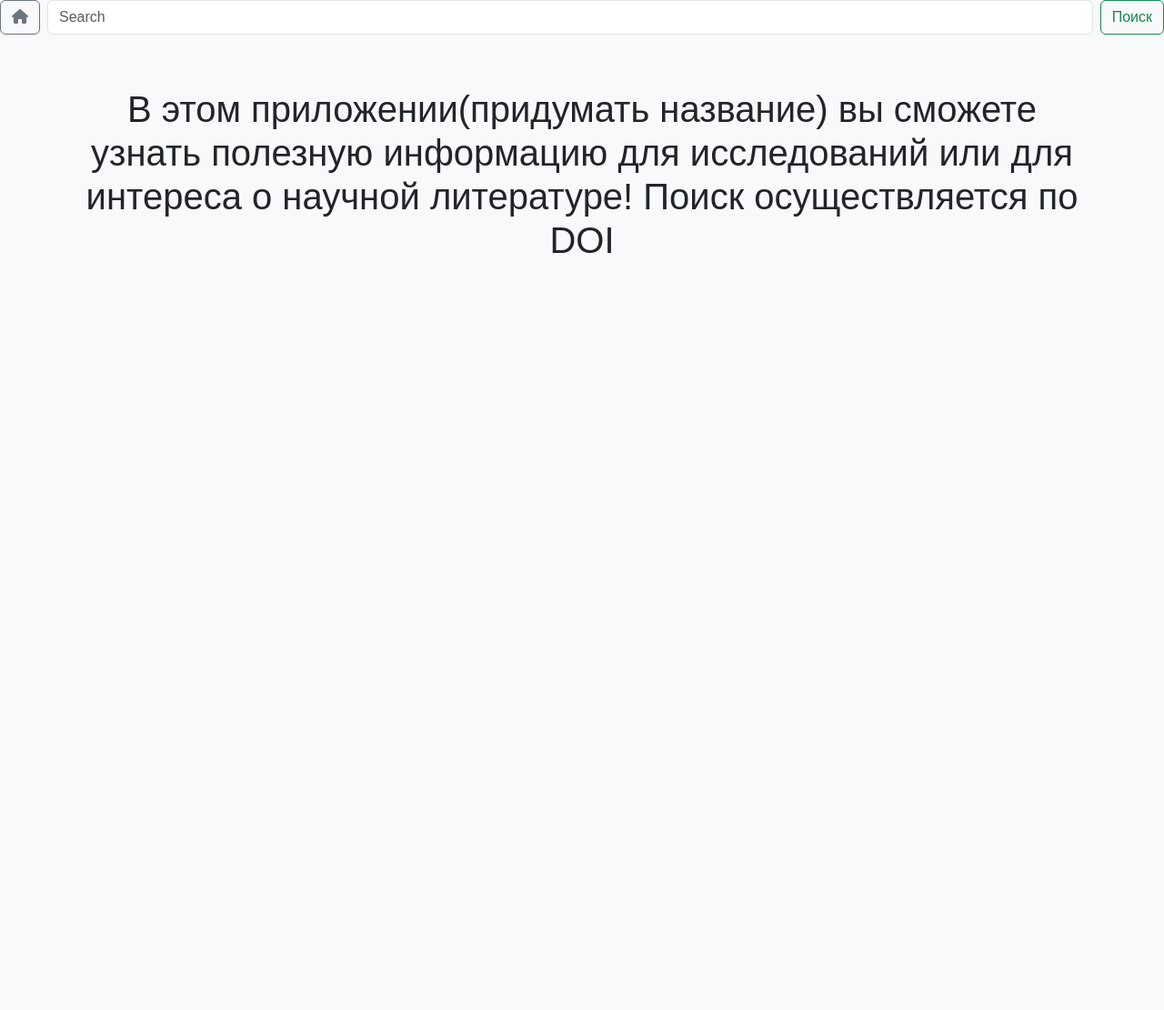
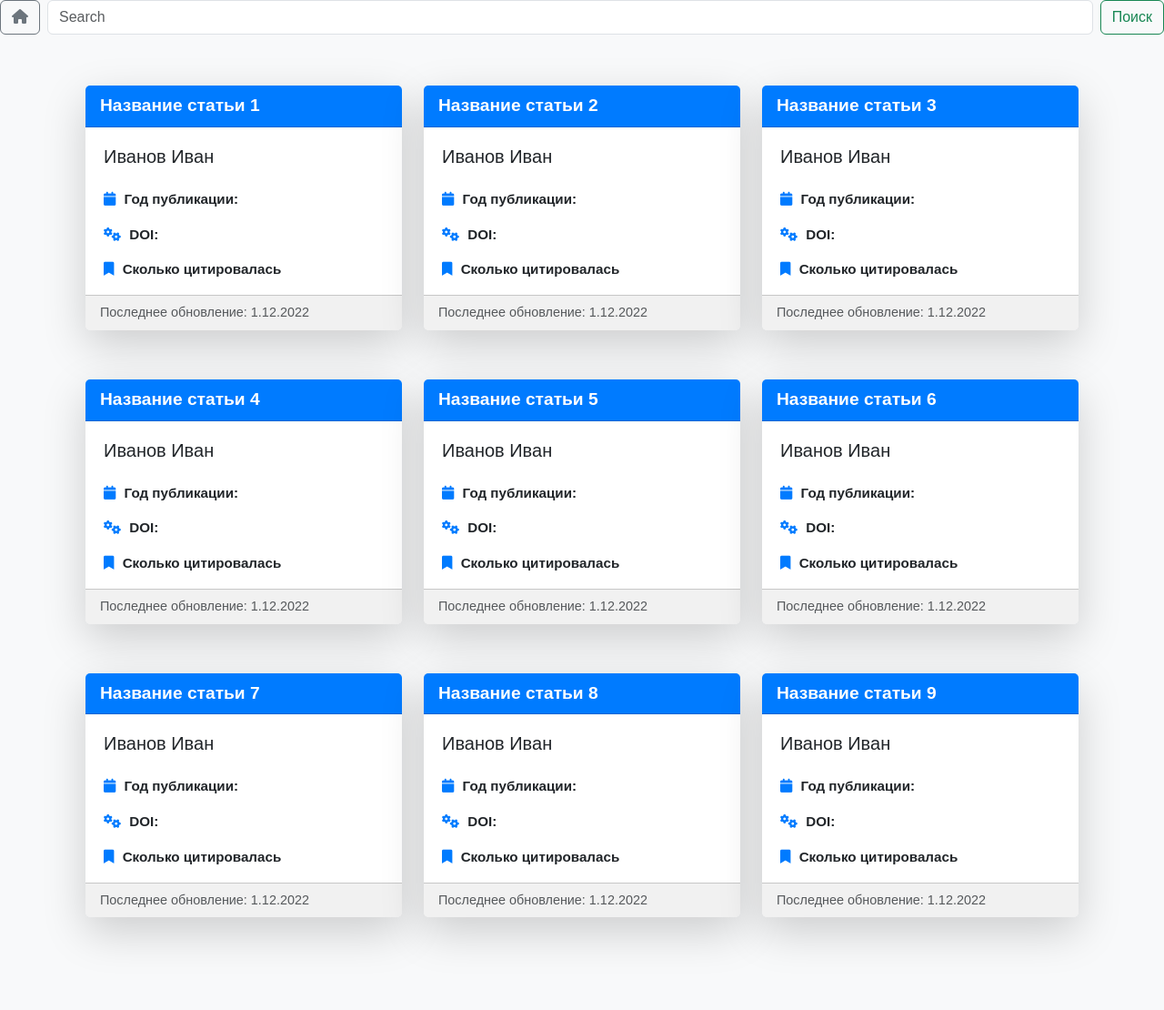
Before and after one commit to olegpockord/AppForAnalyze, a Django app: page / in a window 1280 px wide. Shown: the whole page at 91% size. Before the commit the page ends 278 px from the top, so only its background shows below. Run offline with Django 5.2, Linux system fonts and the light colour scheme; parts of the project's set-up code (start-up, migrations or seed data) failed here and were passed over; some libraries are stand-ins or nearby versions.

Commit message:
preparing for next update

```diff
--- a/AppForAnalyze/urls.py
+++ b/AppForAnalyze/urls.py
@@ -16,9 +16,13 @@ Including another URLconf
 """
 from django.contrib import admin
 from django.urls import include, path
+from AppForAnalyze.settings import DEBUG
 
 urlpatterns = [
     path('admin/', admin.site.urls),
     path('', include('main.urls', namespace='main')),
     path('search/', include('onearticle.urls', namespace='onearticle'))
 ]
+
+if DEBUG:
+    urlpatterns +=[path("__debug__/", include("debug_toolbar.urls")),]
--- a/common/mixins.py
+++ b/common/mixins.py
@@ -19,7 +19,7 @@ class GraphMixin:
             citiation_by_years = json["counts_by_year"]
 
             quantity_of_citiations = len(citiation_by_years)
-
+            print(quantity_of_citiations)
             years = [citiation_by_years[i]['year'] for i in range(quantity_of_citiations)]
             citiations = [citiation_by_years[i]['cited_by_count'] for i in range(quantity_of_citiations)]
 
@@ -102,7 +102,7 @@ class CitiationMixin:
         empty_string = ""
 
         gost_cite = f"{author_gost} {title} //{journal}. — {date.year}. {check_volume_gost if volume else empty_string} {chr(8470)+chr(46)+chr(32)+issue if issue else empty_string} —C. {pages}"
-        mla_cite = f"{author_mla} {chr(34)+title+chr(34)} {journal} {volume+chr(46) if volume else empty_string}{issue} {chr(40)+str(date.year)+chr(41)}: {pages}"
+        mla_cite = f"{author_mla} {chr(34)+title+chr(34)} {journal} {volume if volume else empty_string}{chr(46) + issue if issue else empty_string} {chr(40)+str(date.year)+chr(41)}: {pages}"
 
         cite_data_set = {
             "GOST": gost_cite,
--- /dev/null
+++ b/main/templates/test.html
@@ -0,0 +1,35 @@
+{% extends "base.html" %}
+{% load static %}
+
+{% block page_title %}
+{{ name }}
+{% endblock  %}
+
+{% block content %}
+<div class="container min-vh-10 d-flex align-items-center justify-content-center py-5">
+    <div class="row w-100 justify-content-center">
+
+        {% for number in "123456789" %}
+        <div class="col-lg-4 col-md-8 col-sm-10 mb-4">
+
+            <div class="card shadow-lg h-10">
+                <a href="#" class="text-decoration-none">
+                <div class="card-header text-white">
+                    Название статьи {{number}}
+                </div>
+                </a>
+                <div class="card-body position-relative pb-0">
+                    <h5 class="card-title mb-4">Иванов Иван</h5>
+                    <p><i class="fas fa-calendar icon"></i> <strong>Год публикации:</strong></p>
+                    <p><i class="fas fa-cogs icon"></i> <strong>DOI:</strong></p>
+                    <p><i class="fas fa-bookmark  icon"></i> <strong>Сколько цитировалась</strong></p>
+                </div>
+                <div class="card-footer text-muted">
+                Последнее обновление: 1.12.2022
+                </div>
+            </div>
+        </div>
+        {% endfor %}
+    </div>
+</div>
+{% endblock  %}
--- a/main/views.py
+++ b/main/views.py
@@ -3,7 +3,7 @@ from django.views.generic import TemplateView
 from django.template.response import TemplateResponse
 
 class IndexView(TemplateView):
-    template_name = "main.html"
+    template_name = "test.html"
 
     def get_context_data(self, **kwargs):
         context = super().get_context_data(**kwargs)
--- a/modules/utils.py
+++ b/modules/utils.py
@@ -43,7 +43,7 @@ def parse_openalex(response):
                 doi = (data["doi"][16::]).lower(),
                 mag = safety_data["mag"],
                 pubmed = safety_data["pubmed"][32::] if safety_data["pubmed"] else None,
-                issn = safety_data["isbn"],
+                issn = safety_data["issn"],
                 isbn = safety_data["isbn"],
             )
 
--- a/onearticle/templates/search.html
+++ b/onearticle/templates/search.html
@@ -60,6 +60,7 @@
                 {% endif %}
             </div>
         </div>
+
     </div>
 </div>
 
--- a/requirements.txt
+++ b/requirements.txt
@@ -9,3 +9,4 @@ psycopg2-binary==2.9.10
 python-dateutil==2.9.0.post0
 redis
 requests==2.32.5
+gunicorn
--- a/static/css/styles.css
+++ b/static/css/styles.css
@@ -16,6 +16,11 @@ body {
     background-color: #007bff;
     color: white;
 }
+
+a:hover .card-header {
+    background-color: #228b22;
+}
+
 .card-body {
     background-color: white;
     padding: 20px;
@@ -42,7 +47,7 @@ body {
     font-size: 0.95rem;
 }
 
-/* Адаптивность для мобильных устройств */
+
 @media (max-width: 767px) {
     .card-header {
         font-size: 1rem;
@@ -61,7 +66,7 @@ body {
     }
 }
 
-/* Переопределение стандартных стилей для маленьких экранов */
+
 @media (max-width: 576px) {
     .card-body {
         padding: 10px;
--- a/templates/base.html
+++ b/templates/base.html
@@ -10,7 +10,7 @@
     <link rel="stylesheet" href="{% static "bootstrap/bootstrap.min.css" %}">
     <link rel="stylesheet" href="{% static "css/styles.css" %}">
     <link href="https://cdnjs.cloudflare.com/ajax/libs/font-awesome/6.0.0-beta3/css/all.min.css" rel="stylesheet">
-    <title># - {% block page_title %}{% endblock  %}</title>
+    <title>fscienceanalyze - {% block page_title %}{% endblock  %}</title>
 </head>
 
 
@@ -23,7 +23,7 @@
             <i class="fas fa-home"></i>
         </a>
 
-        <input class="form-control me-2" type="search" name="q" placeholder="Search" aria-label="Search" value="">
+        <input class="form-control me-2" type="search" name="q" placeholder="Search" aria-label="Search" {% if request.GET.q %}value="{{ request.GET.q }}{% endif %}">
         <button class="btn btn-outline-success text-blue" type="submit">Поиск</button>
     </div>
 
```
Also changed, not shown: AppForAnalyze/settings.py (+15 -11 lines), docker-compose.yml (+18 -6 lines), 2 other files.
